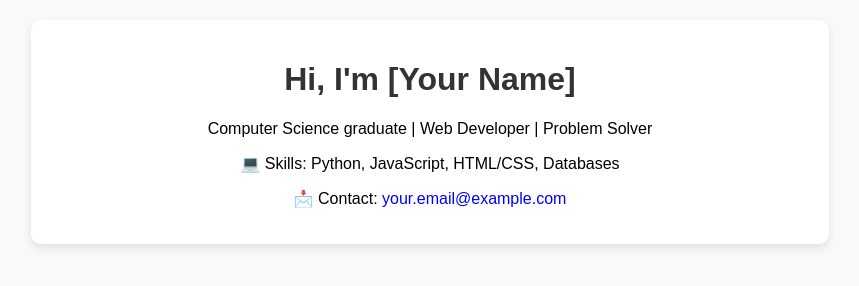
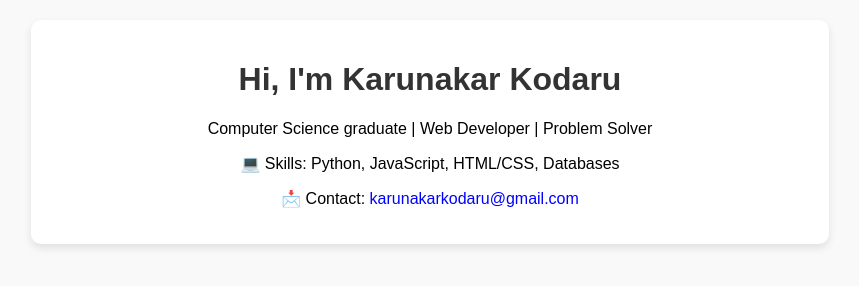
Before and after one commit to KarunakarKodaru/coder.github.io-my-portfolio, a plain HTML site: page index.html in a window 1280 px wide. Shown: the whole page, without its empty margins (210-1069 px from the left). Drawn offline with Linux system fonts and the light colour scheme.

Commit message:
Update index.html

```diff
--- a/index.html
+++ b/index.html
@@ -12,10 +12,10 @@
 </head>
 <body>
   <div class="card">
-    <h1>Hi, I'm [Your Name]</h1>
+    <h1>Hi, I'm Karunakar Kodaru</h1>
     <p>Computer Science graduate | Web Developer | Problem Solver</p>
     <p>💻 Skills: Python, JavaScript, HTML/CSS, Databases</p>
-    <p>📩 Contact: <a href="mailto:your.email@example.com">your.email@example.com</a></p>
+    <p>📩 Contact: <a href="mailto:your.email@example.com">karunakarkodaru@gmail.com</a></p>
   </div>
 </body>
 </html>
```
